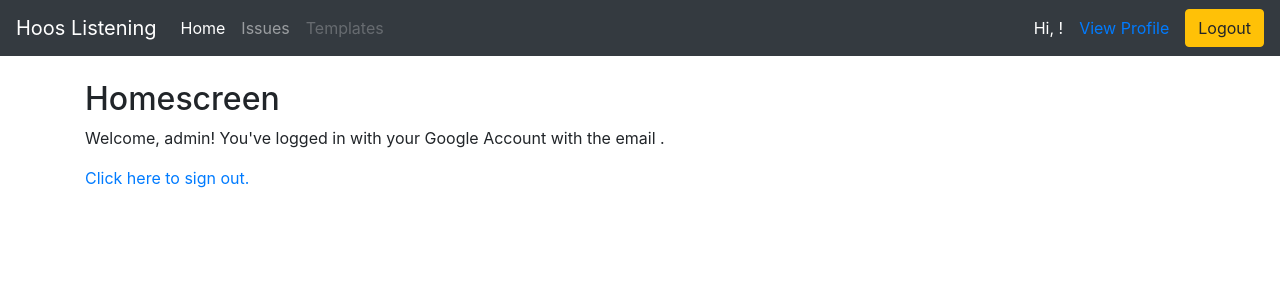
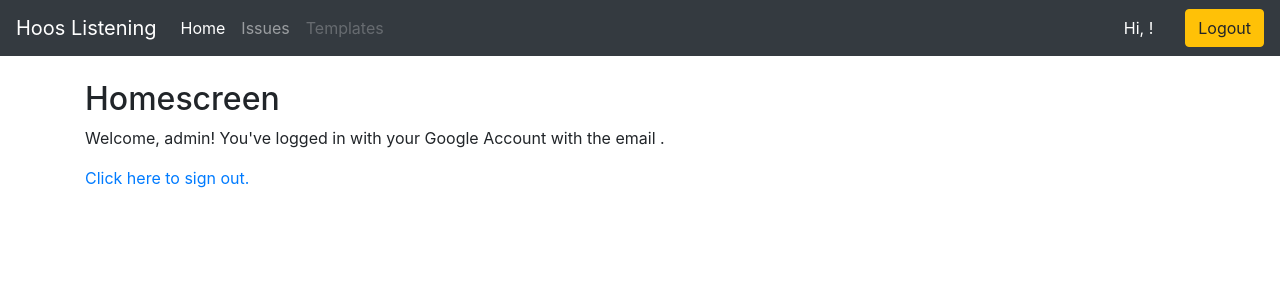
Before and after one commit to dzhang1024/CS3240, a Django app: page / in a window 1280 px wide. Shown: the top 300 px of the page. Run offline with Django 3.2, Linux system fonts and the light colour scheme; a user stored in the database is signed in; some libraries are stand-ins or nearby versions.

Commit message:
Update base.html

```diff
--- a/home/templates/base.html
+++ b/home/templates/base.html
@@ -11,8 +11,6 @@
   </head>
 
   <body>
-<!--    <header>-->
-      <!-- Fixed navbar -->
       <nav class="navbar navbar-expand-md navbar-dark navbar-static-top bg-dark">
         <a class="navbar-brand" href="/">Hoos Listening</a>
         <button class="navbar-toggler" type="button" data-toggle="collapse" data-target="#navbarCollapse" aria-controls="navbarCollapse" aria-expanded="false" aria-label="Toggle navigation">
@@ -22,7 +20,7 @@
         <div class="collapse navbar-collapse" id="navbarCollapse">
           <ul class="navbar-nav mr-auto">
             <li class="nav-item active">
-              <a class="nav-link" href="#">Home<span class="sr-only">(current)</span></a>
+              <a class="nav-link" href="/">Home<span class="sr-only">(current)</span></a>
             </li>
             <li class="nav-item">
               <a class="nav-link" href="#">Issues</a>
@@ -31,27 +29,19 @@
               <a class="nav-link disabled" href="#">Templates</a>
             </li>
           </ul>
-            {% if user.is_authenticated %}
+          {% if user.is_authenticated %}
             <p class="navbar-nav" style="color:white;">Hi, {{ user.first_name }}! </p>
-            <a class="nav-link" href="/profile">View Profile</a>
-<!--            <a class="btn btn-warning" href="/profile" role="button">View Profile</a>-->
-
+<!--            <a class="nav-link" href="/profile">View Profile</a>-->
+            <p class="nav-link"></p>
             <a class="btn btn-warning" href="/accounts/logout" role="button">Logout</a>
-            {% else %}
-<!--            <p class="navbar-nav" style="color:white;">Not logged in. </p>-->
+          {% else %}
             <a class="btn btn-primary" href="{% provider_login_url 'google' %}" role="button">Login</a>
-<!--            <a class="nav-link" href="{% provider_login_url 'google' %}">Login</a>-->
-
-            {% endif %}
-
+          {% endif %}
         </div>
       </nav>
-<!--    </header>-->
 
-    <!-- Begin page content -->
     <main role="main" class="container">
       <br>
-<!--      <h1 class="mt-5">Hoo's Listening</h1>-->
       {% block content %}
       {% endblock %}
     </main>
@@ -61,7 +51,5 @@
         <span class="text-muted">Copyright 2020: Team Panda-mics</span>
       </div>
     </footer>
-
   </body>
-
 </html>
```
